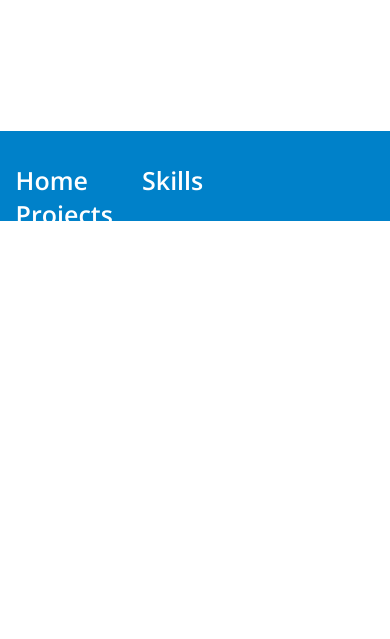
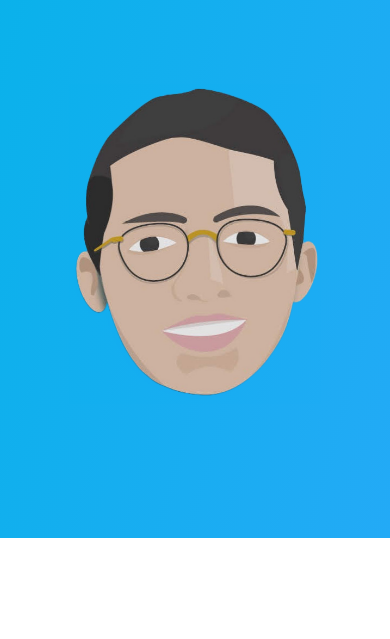
Before and after one commit to andrucastro/Portfolio, a website: page index.html in a window 390 px wide. Shown: the part 623-1262 px from the top of the page. After the commit the page ends 1161 px from the top, so only its background shows below. Drawn offline with nearby package versions, Linux system fonts and the light colour scheme.

Commit message:
do dany go go

```diff
--- a/index.html
+++ b/index.html
@@ -9,7 +9,7 @@
     <title>Andres Castro</title>
 </head>
 <body>
-    <div id="viwe1">
+    <div id="view1">
       <div class="home-right">
         <h1 data-aos="fade-right">Andres Castro</h1>
         <p data-aos="fade-right" data-aos-delay="200" class="webDeveloper-sh">Web Developer</p>
--- a/js/loadmenu.js
+++ b/js/loadmenu.js
@@ -8,7 +8,6 @@ class Menu extends HTMLElement{
             <div id="menu">
             <div>
             <a href="index.html">Home</a>
-            <a href="">Skills</a>
             <a href="projects.html">Projects</a>
             <a href="https://www.linkedin.com/in/andres-felipe-castro-2a628b165/">LinkedIn</a>
             </div>
--- a/scss/styles.scss
+++ b/scss/styles.scss
@@ -13,11 +13,17 @@
   }
 
 
+body{
+    background: rgb(2,180,231);
+    background: -moz-linear-gradient(106deg, rgba(2,180,231,1) 0%, rgba(35,170,246,1) 100%);
+    background: -webkit-linear-gradient(106deg, rgba(2,180,231,1) 0%, rgba(35,170,246,1) 100%);
+    background: linear-gradient(106deg, rgba(2,180,231,1) 0%, rgba(35,170,246,1) 100%);
+    filter: progid:DXImageTransform.Microsoft.gradient(startColorstr="#02b4e7",endColorstr="#23aaf6",GradientType=1);
+}
+
 
 h1{
     font-family: 'Open Sans', sans-serif;
-    text-align: center;
-    padding-bottom: 90px ;
 }
 
 
@@ -45,7 +51,7 @@ h1{
     }
 }
 
-#viwe1{
+#view1{
     width: 100%;
     height: 100%;
     padding: 8.12rem var(--paddingLeftRight);
@@ -53,12 +59,7 @@ h1{
     grid-template-columns: 60% 1fr;
     grid-gap: 80px;
     overflow-y: none;
-    background: rgb(134,212,255);
-    background: rgb(134,212,255);
-    background: -moz-linear-gradient(318deg, rgba(134,212,255,1) 0%, rgba(91,192,248,1) 67%);
-    background: -webkit-linear-gradient(318deg, rgba(134,212,255,1) 0%, rgba(91,192,248,1) 67%);
-    background: linear-gradient(318deg, rgba(134,212,255,1) 0%, rgba(91,192,248,1) 67%);
-    filter: progid:DXImageTransform.Microsoft.gradient(startColorstr="#86d4ff",endColorstr="#5bc0f8",GradientType=1);
+    background-color: transparent;
 
     h1{
         font-size: 90px;
@@ -83,7 +84,7 @@ h1{
 .home-left{
 
     img{
-        width: 100%;
+        width: 90%;
         transform: rotate(10deg);
         animation: floating 2s ease-in-out infinite; /* Adjust the animation duration as needed */
     }
@@ -281,3 +282,59 @@ h1{
         }
     }
   }
+
+
+
+  // Mobile *****************************************************************************
+
+  @media screen and (max-width: 850px) {
+
+
+// HOME
+
+
+        #menu{
+            position: absolute;
+            width: 100%;
+            top: 0;
+            height: 70px;
+
+            div{
+                width: 100%;
+                display: flex;
+                justify-content: space-between;
+
+                a{
+                    margin: 0px;
+                    font-size: 15px;
+                }
+            }
+
+        }
+
+        #view1{
+            display: grid;
+            grid-template-columns:1fr;
+
+            h1{
+                font-size: 50px;
+                padding-bottom: 0px;
+            }
+
+            p{
+                text-align: center;
+                margin-bottom: 10px;
+            }
+        }
+
+
+        .home-left{
+            img{
+                width: 70%;
+                display: block;
+                margin: 0px auto;
+            }
+        }
+
+
+  }
```
Also changed, not shown: scss/styles.css, 1 other file.
